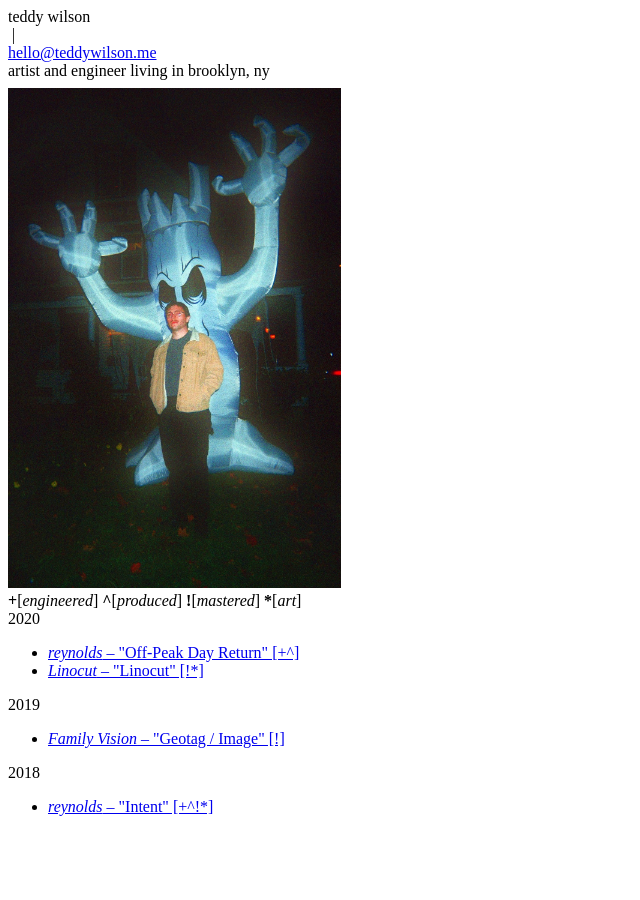
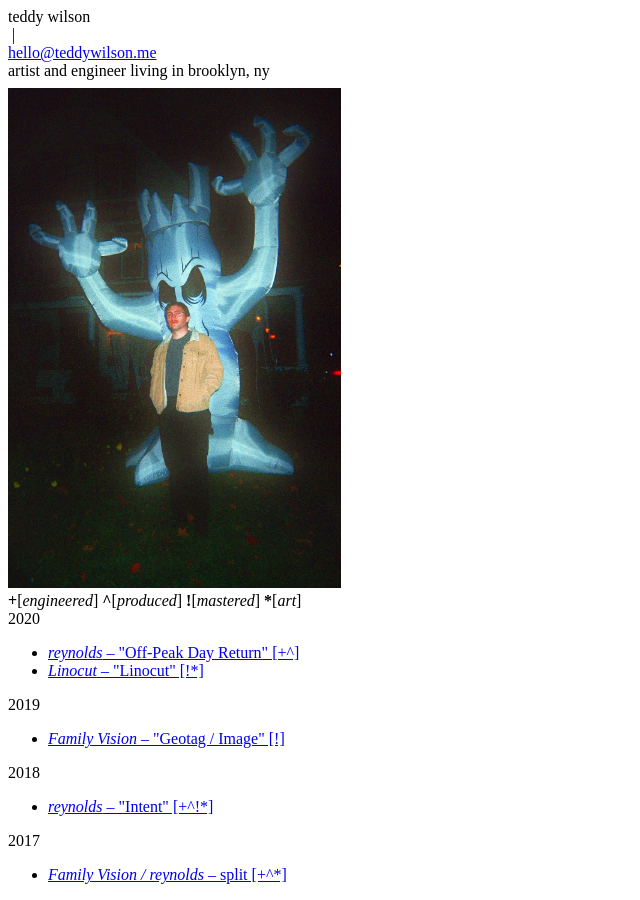
Before and after one commit to teddywilson/teddywilson.me, a Gatsby site: page / in a window 1280 px wide. Shown: the whole page, without its empty margins (0-640 px from the left). Before the commit the page ends 832 px from the top, so only its background shows below. Built offline with nearby package versions, Linux system fonts and the light colour scheme; Gatsby itself is replaced by a stand-in of ours.

Commit message:
Update index.js

```diff
--- a/src/pages/index.js
+++ b/src/pages/index.js
@@ -47,6 +47,10 @@ const Index = () => {
         <ul>
           <li><a href="https://reynolds-band.bandcamp.com/album/intent"><i>reynolds</i> – "Intent" [+^!*]</a></li>
         </ul>
+        <div className="date">2017</div>
+        <ul>
+          <li><a href="https://soundcloud.com/familyvision/sets/split-family-vision-reynolds"><i>Family Vision / reynolds</i> – split [+^*]</a></li>
+        </ul>
       </div>
     </div>
   );
```
